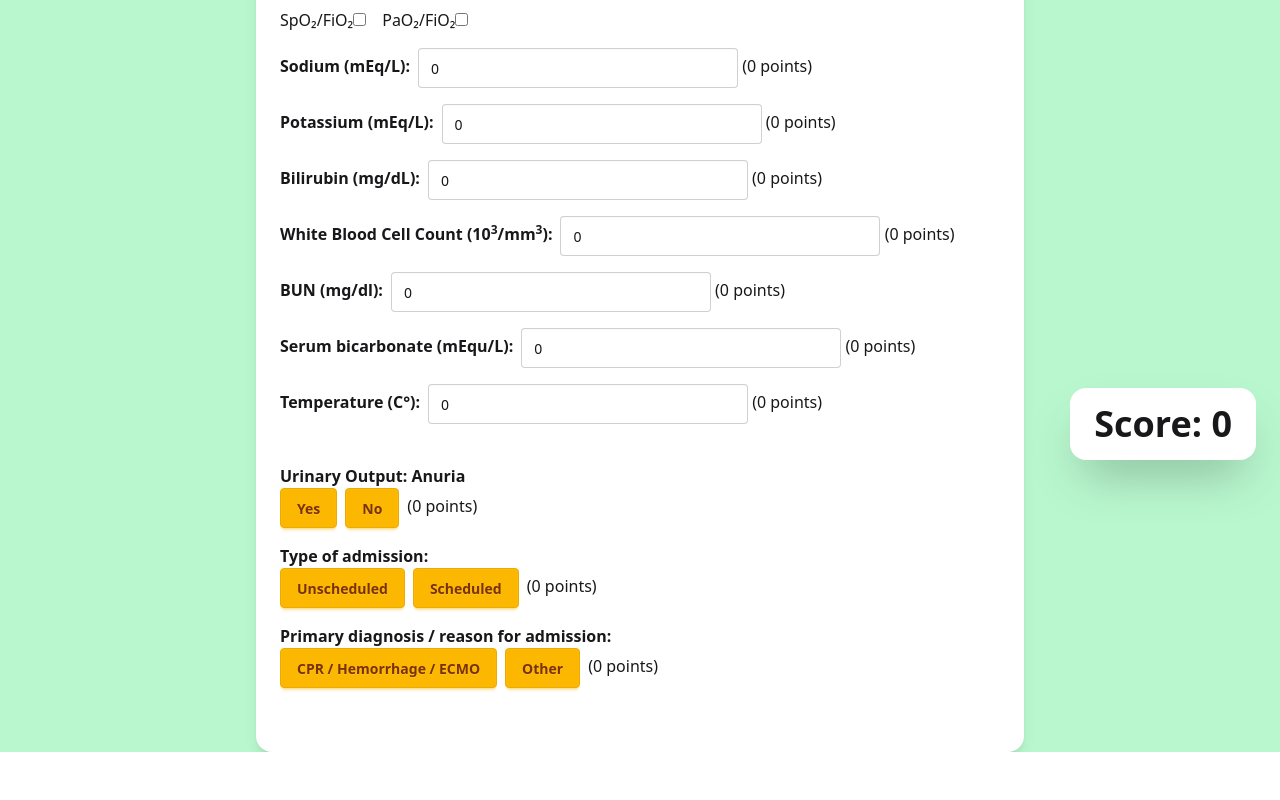
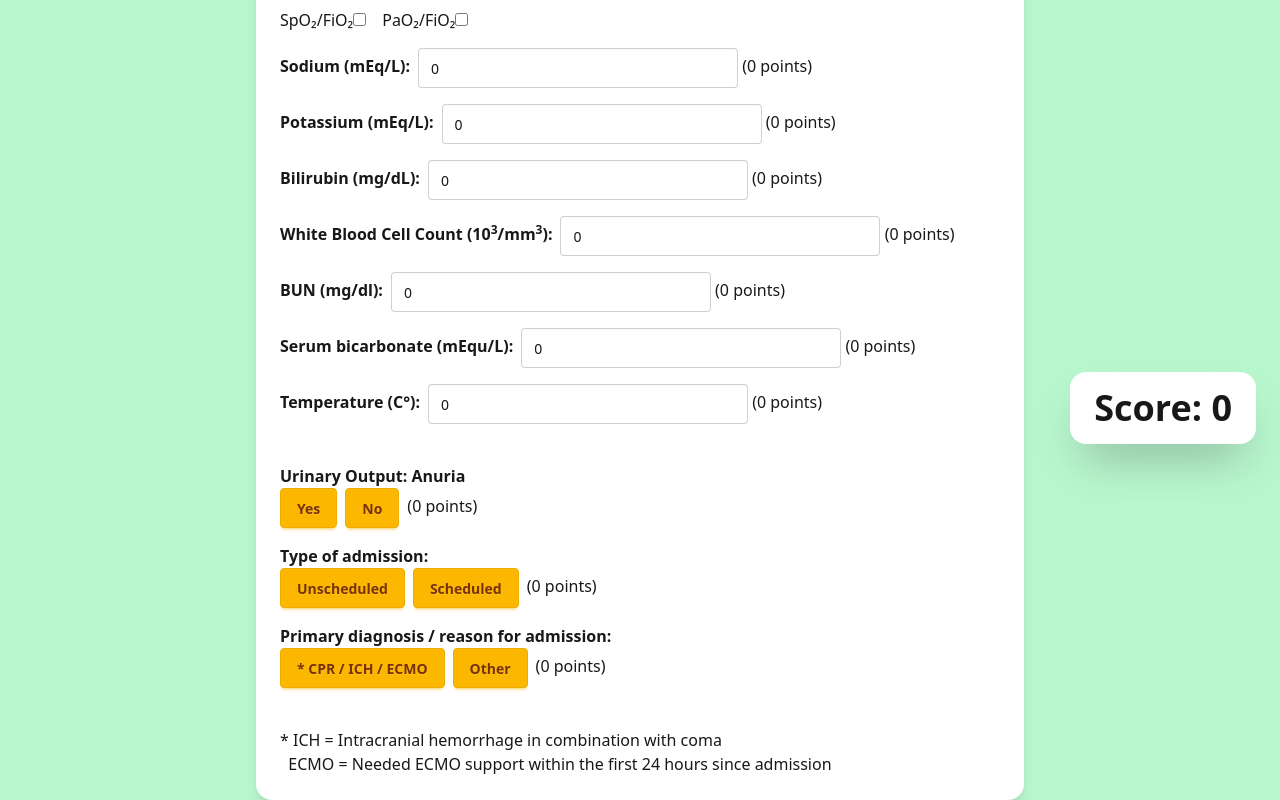
Before and after one commit to n1k0la-21/calculator, a React (Vite) app: page / in a window 1280 px wide. Shown: the part 316-1116 px from the top of the page. Before the commit the page ends 1068 px from the top, so only its background shows below. Built offline with nearby package versions, Linux system fonts and the light colour scheme.

Commit message:
some aesthetic changes

```diff
--- a/src/App.jsx
+++ b/src/App.jsx
@@ -512,7 +512,7 @@ const PSAPSCALC = () => {
                         className={`btn ${values.diag === 29 ? "btn-accent" : "btn-warning"}`}
                         onClick={() => handleValueChange("diag", 29)}
                     >
-                        CPR / Hemorrhage / ECMO
+                        * CPR / ICH / ECMO
                     </button>
                     <button
                         className={`btn ${values.diag === 0 ? "btn-accent" : "btn-warning"}`}
@@ -528,6 +528,12 @@ const PSAPSCALC = () => {
                 <h2 className="fixed bottom-6 right-6 text-4xl font-extrabold bg-white shadow-2xl rounded-2xl px-6 py-4">
                     Score: {totalScore}
                 </h2>
+                <p className="text-m ">
+                    *
+                    ICH = Intracranial hemorrhage in combination with coma
+                    <br></br>
+                    &nbsp;&nbsp;ECMO = Needed ECMO support within the first 24 hours since admission
+                </p>
             </div>
         </div>
     );
```
